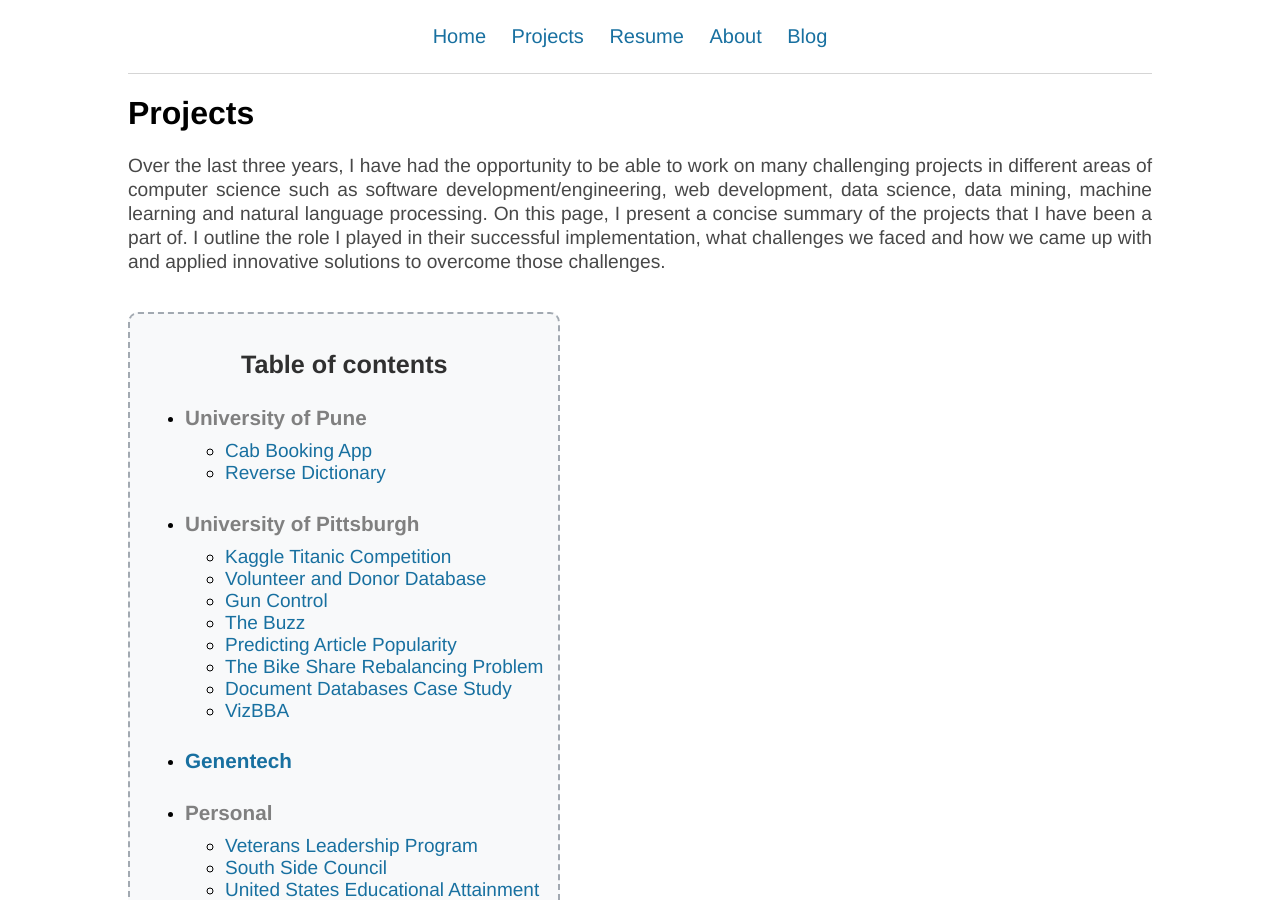
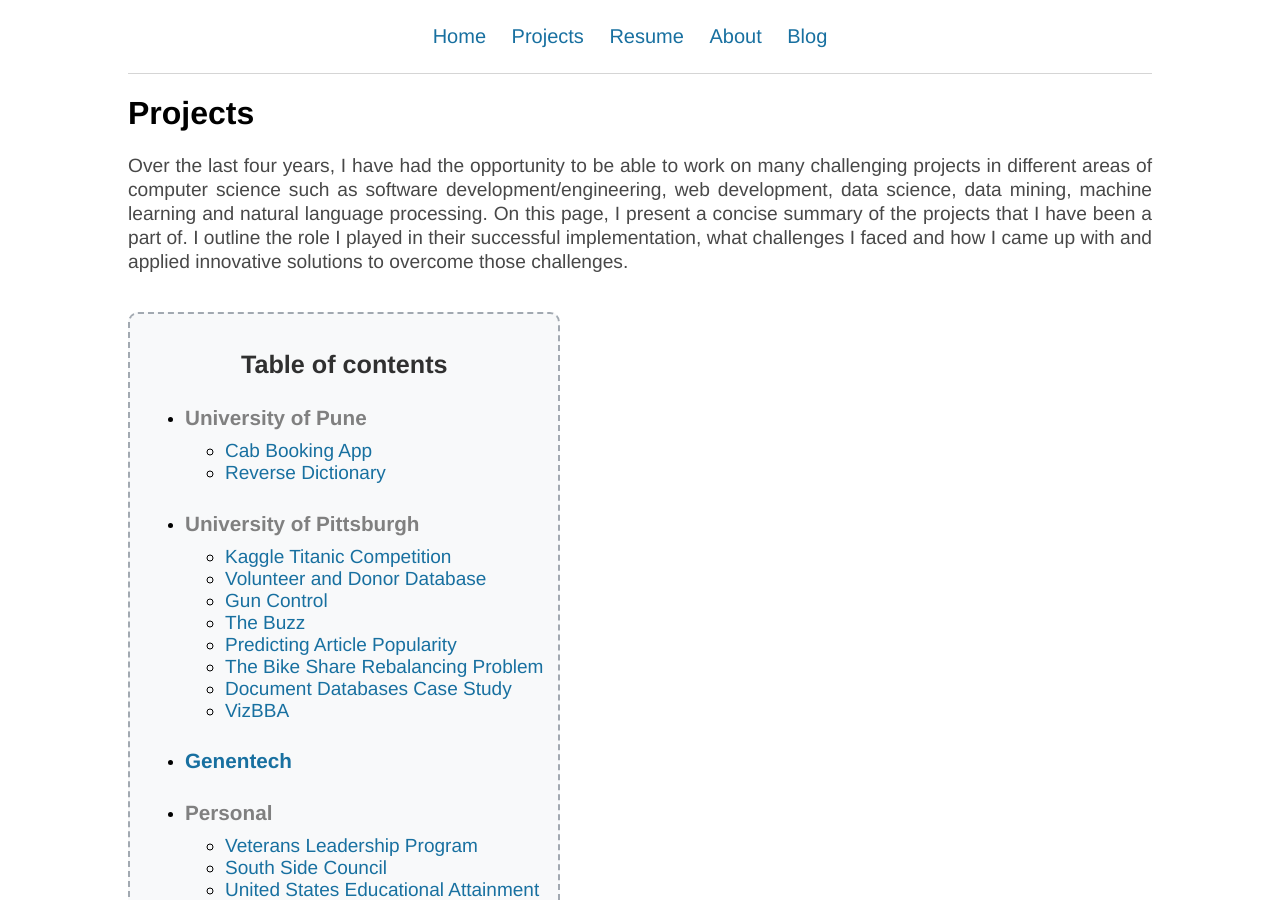
Before and after one commit to NeilBardhan/neilbardhan.github.io, a Jekyll site: the page built from projects/index.html, in a window 1280 px wide and 900 px high. Built offline with Jekyll 4.4.1, drawn with Linux system fonts in a browser that asks for light colours.

Commit message:
project blurb updates

```diff
--- a/projects/index.html
+++ b/projects/index.html
@@ -5,7 +5,7 @@ title: Projects
 
 <div class="projects">
 	<h1>Projects</h1>
-	<p>Over the last three years, I have had the opportunity to be able to work on many challenging projects in different areas of computer science such as software development/engineering, web development, data science, data mining, machine learning and natural language processing. On this page, I present a concise summary of the projects that I have been a part of. I outline the role I played in their successful implementation, what challenges we faced and how we came up with and applied innovative solutions to overcome those challenges.</p>
+	<p>Over the last four years, I have had the opportunity to be able to work on many challenging projects in different areas of computer science such as software development/engineering, web development, data science, data mining, machine learning and natural language processing. On this page, I present a concise summary of the projects that I have been a part of. I outline the role I played in their successful implementation, what challenges I faced and how I came up with and applied innovative solutions to overcome those challenges.</p>
 	<br>
 	<div id="toc" class="toc">
 	<center><h2>Table of contents</h2></center>
```
